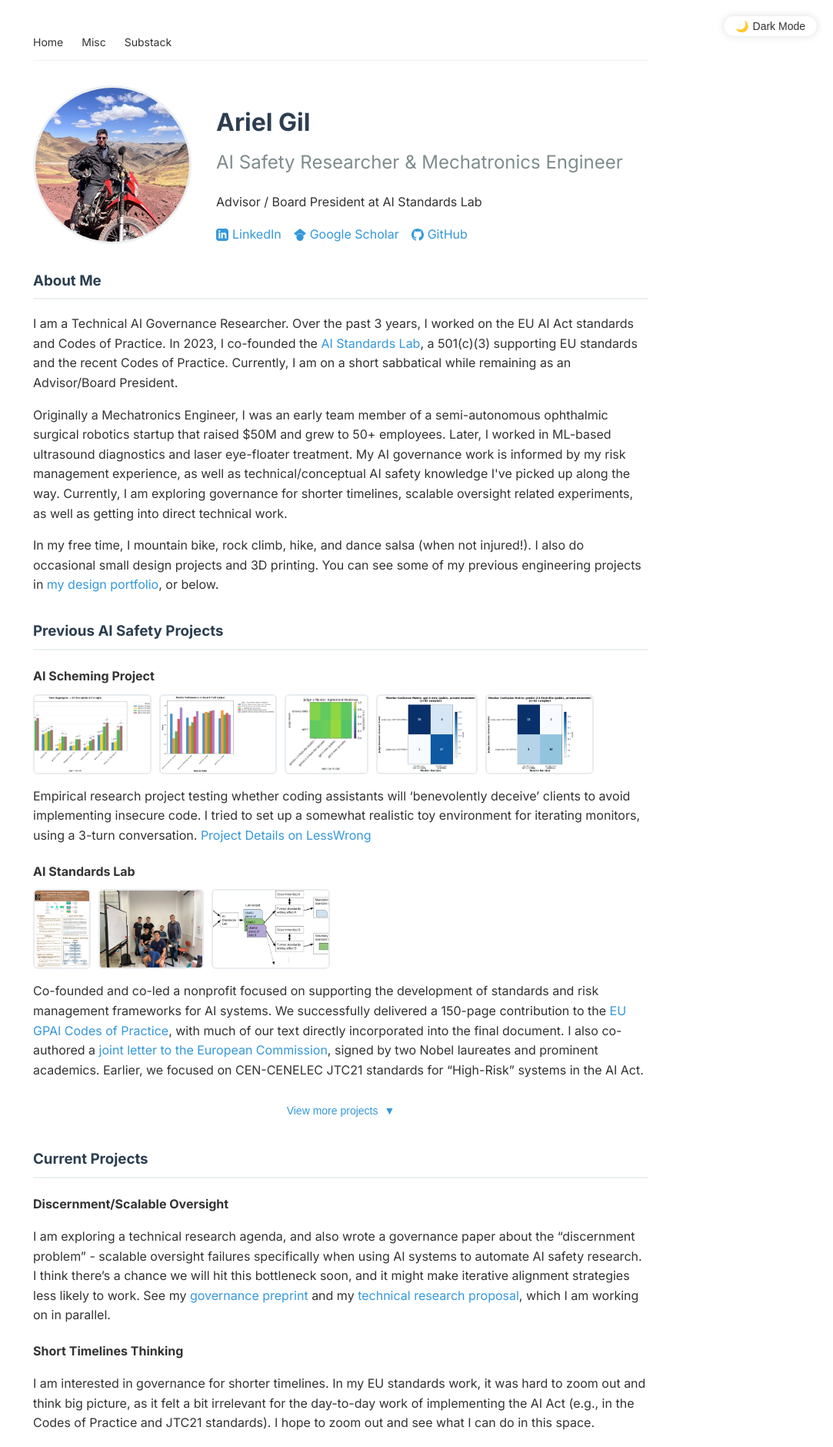
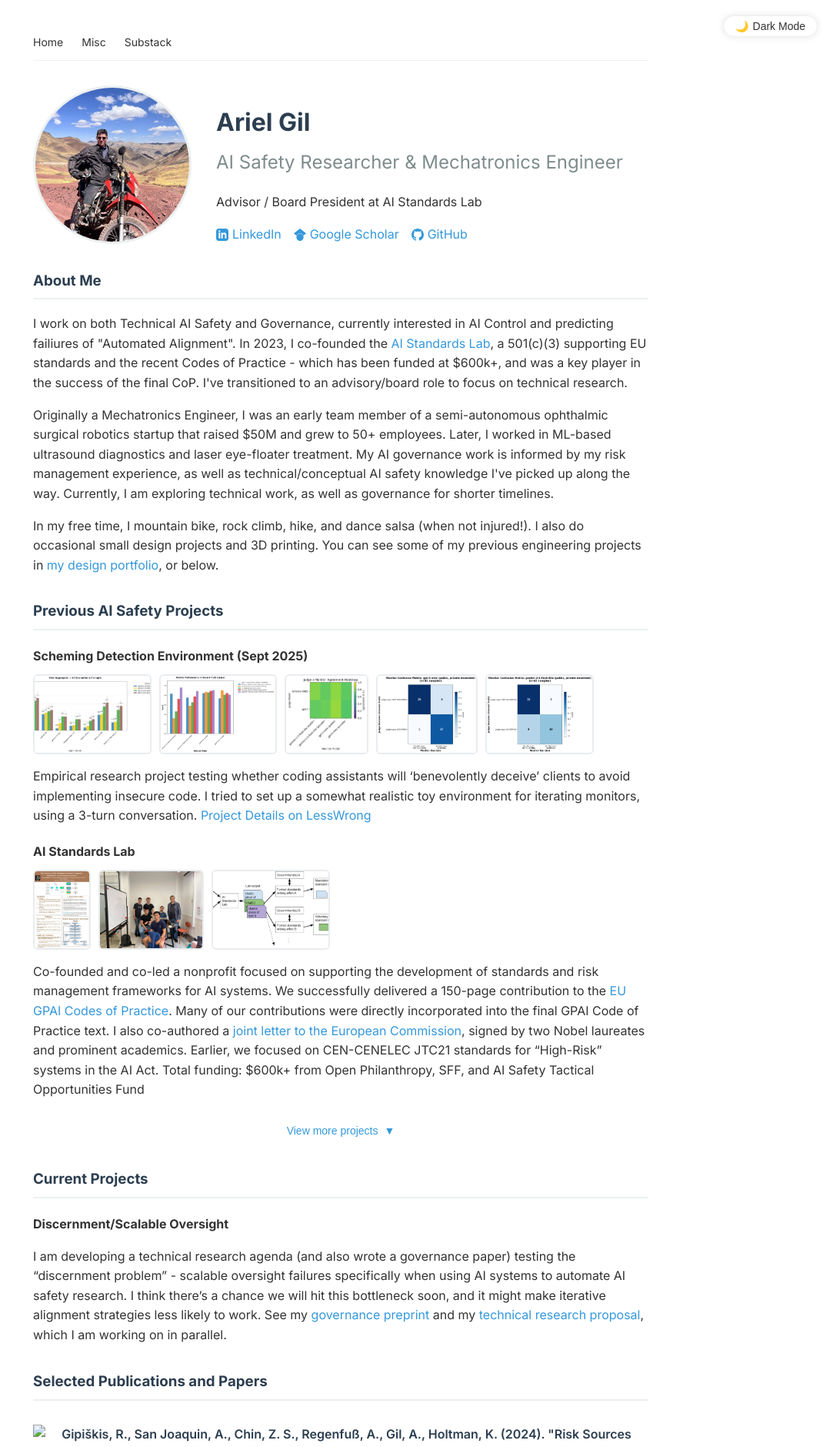
Before and after one commit to ariel-gil/ariel-gil.github.io, a Jekyll site: the page built from index.md, in a window 1280 px wide. Shown: the top 1880 px of the page at 77% size, without its empty margins (197-1280 px from the left). Built offline with Jekyll 4.4.1, drawn with Linux system fonts in a browser that asks for light colours; some of the changed text lies outside the part shown.

Commit message:
content and contact email

```diff
--- a/_data/ai_safety_projects.yml
+++ b/_data/ai_safety_projects.yml
@@ -1,4 +1,4 @@
-- title: "AI Scheming Project"
+- title: "Scheming Detection Environment (Sept 2025)"
   description: "Empirical research project testing whether coding assistants will 'benevolently deceive' clients to avoid implementing insecure code. I tried to set up a somewhat realistic toy environment for iterating monitors, using a 3-turn conversation. [Project Details on LessWrong](https://www.lesswrong.com/posts/rQWHwazYsBi97jMBg/scheming-toy-environment-incompetent-client)"
   images:
     - "images/scheming/czc1tfpo7crr9dhhyfwp.webp"
@@ -8,7 +8,7 @@
     - "images/scheming/ba26jwinak4gthuex2bm.webp"
 
 - title: "AI Standards Lab"
-  description: "Co-founded and co-led a nonprofit focused on supporting the development of standards and risk management frameworks for AI systems. We successfully delivered a 150-page contribution to the [EU GPAI Codes of Practice](https://digital-strategy.ec.europa.eu/en/policies/contents-code-gpai), with much of our text directly incorporated into the final document. I also co-authored a [joint letter to the European Commission](https://thefuturesociety.org/wp-content/uploads/2025/06/ProtectingGPAIRules.pdf), signed by two Nobel laureates and prominent academics. Earlier, we focused on CEN-CENELEC JTC21 standards for \"High-Risk\" systems in the AI Act."
+  description: "Co-founded and co-led a nonprofit focused on supporting the development of standards and risk management frameworks for AI systems. We successfully delivered a 150-page contribution to the [EU GPAI Codes of Practice](https://digital-strategy.ec.europa.eu/en/policies/contents-code-gpai). Many of our contributions were directly incorporated into the final GPAI Code of Practice text. I also co-authored a [joint letter to the European Commission](https://thefuturesociety.org/wp-content/uploads/2025/06/ProtectingGPAIRules.pdf), signed by two Nobel laureates and prominent academics. Earlier, we focused on CEN-CENELEC JTC21 standards for \"High-Risk\" systems in the AI Act. Total funding: $600k+ from Open Philanthropy, SFF, and AI Safety Tactical Opportunities Fund"
   images:
     - "images/ai standards/AISL Risk Catalog poster.webp"
     - "images/ai standards/IMG_4817.jpg"
--- a/_data/projects.yml
+++ b/_data/projects.yml
@@ -1,7 +1,4 @@
 - title: "Discernment/Scalable Oversight"
-  description: "I am exploring a technical research agenda, and also wrote a governance paper about the \"discernment problem\" - scalable oversight failures specifically when using AI systems to automate AI safety research. I think there's a chance we will hit this bottleneck soon, and it might make iterative alignment strategies less likely to work.
+  description: "I am developing a technical research agenda (and also wrote a governance paper) testing the \"discernment problem\" - scalable oversight failures specifically when using AI systems to automate AI safety research. I think there's a chance we will hit this bottleneck soon, and it might make iterative alignment strategies less likely to work.
 
   See my [governance preprint](https://www.researchgate.net/publication/391987459_When_Control_Succeeds_but_Discernment_Fails_Preparing_for_AI-Assisted_Safety_Research) and my [technical research proposal](https://docs.google.com/document/d/1C980KdYo1C5ExsGj5ws9RVvrvUBxdgayqy8ujE25_rk/edit?pli=1&tab=t.0#heading=h.kc4qd7rv92ah), which I am working on in parallel."
-
-- title: "Short Timelines Thinking"
-  description: "I am interested in governance for shorter timelines. In my EU standards work, it was hard to zoom out and think big picture, as it felt a bit irrelevant for the day-to-day work of implementing the AI Act (e.g., in the Codes of Practice and JTC21 standards). I hope to zoom out and see what I can do in this space."
--- a/_layouts/default.html
+++ b/_layouts/default.html
@@ -314,6 +314,32 @@
             transform: translateY(0);
         }
 
+        /* Contact section styling */
+        #contact {
+            background: var(--container-bg);
+            border: 1px solid var(--border-color);
+            border-radius: 8px;
+            padding: 1.5rem;
+            margin-bottom: 2rem;
+            box-shadow: var(--box-shadow);
+        }
+
+        #contact p {
+            margin-bottom: 0.5rem;
+        }
+
+        #contact a {
+            font-weight: 500;
+            color: var(--link-color);
+            text-decoration: none;
+            transition: all 0.2s ease;
+        }
+
+        #contact a:hover {
+            text-decoration: underline;
+            color: var(--heading-color);
+        }
+
 
         /* Add media query for small screens */
         @media (max-width: 600px) {
--- a/index.md
+++ b/index.md
@@ -6,9 +6,9 @@ description: AI Safety Researcher focusing on AI Risk management, standards and
 
 <section id="about">
     <h3>About Me</h3>
-    <p>I am a Technical AI Governance Researcher. Over the past 3 years, I worked on the EU AI Act standards and Codes of Practice. In 2023, I co-founded the <a href="https://ai-standards-lab.org/" target="_blank">AI Standards Lab</a>, a 501(c)(3) supporting EU standards and the recent Codes of Practice. Currently, I am on a short sabbatical while remaining as an Advisor/Board President.</p>
+    <p>I work on both Technical AI Safety and Governance, currently interested in AI Control and predicting failiures of "Automated Alignment". In 2023, I co-founded the <a href="https://ai-standards-lab.org/" target="_blank">AI Standards Lab</a>, a 501(c)(3) supporting EU standards and the recent Codes of Practice - which has been funded at $600k+, and was a key player in the success of the final CoP. I've transitioned to an advisory/board role to focus on technical research.</p>
 
-    <p>Originally a Mechatronics Engineer, I was an early team member of a semi-autonomous ophthalmic surgical robotics startup that raised $50M and grew to 50+ employees. Later, I worked in ML-based ultrasound diagnostics and laser eye-floater treatment. My AI governance work is informed by my risk management experience, as well as technical/conceptual AI safety knowledge I've picked up along the way. Currently, I am exploring governance for shorter timelines, scalable oversight related experiments, as well as getting into direct technical work.</p>
+    <p>Originally a Mechatronics Engineer, I was an early team member of a semi-autonomous ophthalmic surgical robotics startup that raised $50M and grew to 50+ employees. Later, I worked in ML-based ultrasound diagnostics and laser eye-floater treatment. My AI governance work is informed by my risk management experience, as well as technical/conceptual AI safety knowledge I've picked up along the way. Currently, I am exploring technical work, as well as  governance for shorter timelines. </p>
 
     <p>In my free time, I mountain bike, rock climb, hike, and dance salsa (when not injured!). I also do occasional small design projects and 3D printing. You can see some of my previous engineering projects in <a href="https://www.coroflot.com/ArielGil" target="_blank">my design portfolio</a>, or below.</p>
 </section>
@@ -157,6 +157,12 @@ description: AI Safety Researcher focusing on AI Risk management, standards and
         </li>
         {% endfor %}
     </ul>
+</section>
+
+<section id="contact">
+    <h3>Contact</h3>
+    <p>Feel free to reach out if you'd like to discuss AI safety, standards, or any of my projects:</p>
+    <p><a href="mailto:contact.arielgil@gmail.com">contact [dot] arielgil [at] gmail [dot] com</a></p>
 </section>
 
 <section id="other-projects">
```
